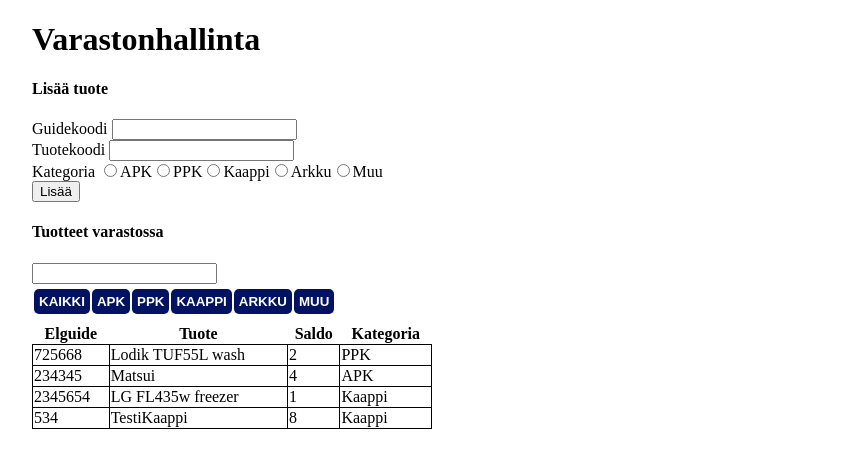
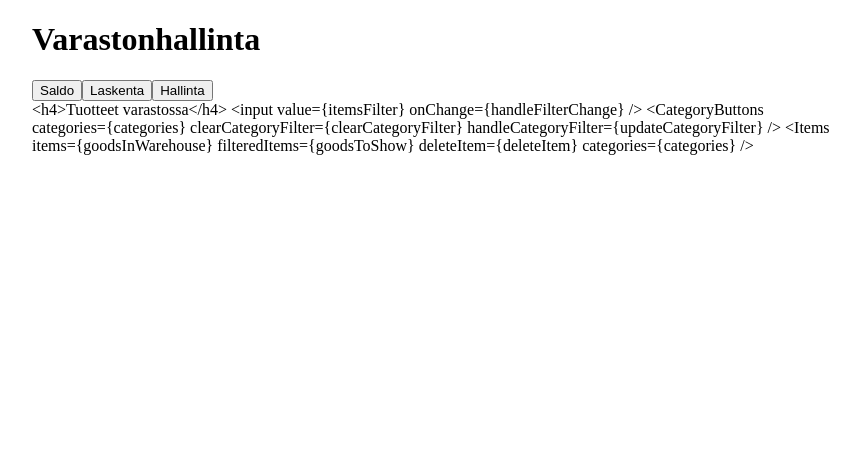
Before and after one commit to LauriNiva/varastonhallinta, a React (Create React App) app: page / in a window 1280 px wide. Shown: the top 468 px of the page, without its empty margins (208-1068 px from the left). Built offline with nearby package versions, Linux system fonts and the light colour scheme; data requests are answered from the project's data file.

Commit message:
Add "ui-state" buttons

```diff
--- a/src/App.js
+++ b/src/App.js
@@ -20,6 +20,8 @@
   const [newItemCode, setNewItemCode] = useState("");
   const [newItemName, setNewItemName] = useState("");
   const [newItemCategory, setnewItemCategory] = useState("");
+
+  const [uiMode, setUiMode] = useState("Saldo");
 
 
   useEffect(() => {
@@ -91,11 +93,16 @@
     setCategoryFilter(categories.map(category => category.id));
   }
 
+  const changeUi = (e) => {
+    //console.log(e.target.textContent);
+    setUiMode(e.target.textContent);
+  }
+
   //console.log("warehousefilter: ", warehouseFilter);
   //console.log("filtered warehouse: ", warehouses.find(warehouse => warehouse.name === warehouseFilter));
 
   let goodsInWarehouse = [];
-  if (warehouses[0]) {
+  if (warehouses.lenght) {
     goodsInWarehouse = warehouses.find(warehouse => warehouse.name.toLowerCase() === warehouseFilter.toLocaleLowerCase()).items;
   }
 
@@ -111,23 +118,48 @@
   ).filter(item => categoryFilter.includes(parseInt(item.category)));
   //console.log("Filtered goods: ", goodsToShow);
 
-  return (
-    <div className="app">
-      <h1>Varastonhallinta</h1>
-
-      <h4>Lisää tuote</h4>
-
-      <AddNewItemForm addItem={addItem} newItemCode={newItemCode} handleCodeChange={handleCodeChange}
-        newItemName={newItemName} handleNameChange={handleNameChange} handleCategoryChange={handleCategoryChange}
-        categories={categories} />
+  console.log(uiMode);
 
 
-
-      <h4>Tuotteet varastossa</h4>
+  const RenderUiMode = ({ uiMode }) => {
+    if (uiMode === "Saldo") {
+      return(`
+        <h4>Tuotteet varastossa</h4>
 
       <input value={itemsFilter} onChange={handleFilterChange} />
       <CategoryButtons categories={categories} clearCategoryFilter={clearCategoryFilter} handleCategoryFilter={updateCategoryFilter} />
       <Items items={goodsInWarehouse} filteredItems={goodsToShow} deleteItem={deleteItem} categories={categories} />
+`
+      )
+    } else if (uiMode === "Laskenta") {
+      return<AddNewItemForm addItem={addItem} newItemCode={newItemCode} handleCodeChange={handleCodeChange}
+        newItemName={newItemName} handleNameChange={handleNameChange} handleCategoryChange={handleCategoryChange}
+        categories={categories} />
+    } else if (uiMode === "Hallinta") {
+      return<div></div>
+    } else {
+      return <></>
+    }
+  }
+
+
+  return (
+    <div className="app">
+      <h1>Varastonhallinta</h1>
+      <div className="ui-buttons">
+        <button id="btn-saldo" onClick={changeUi}>Saldo</button><button id="btn-laskenta" onClick={changeUi}>Laskenta</button><button id="btn-hallinta" onClick={changeUi}>Hallinta</button>
+      </div>
+
+
+      <RenderUiMode uiMode={uiMode} />
+
+
+
+
+
+
+
+
 
 
 
--- a/src/components/AddNewItemForm.js
+++ b/src/components/AddNewItemForm.js
@@ -11,6 +11,7 @@
 
     return (
         <div className="new-item-form">
+            <h4>Lisää tuote</h4>
             <form onSubmit={addItem}>
                 Guidekoodi <input value={newItemCode} onChange={handleCodeChange} /><br />
                 Tuotekoodi <input value={newItemName} onChange={handleNameChange} /><br />
--- a/src/components/Items.js
+++ b/src/components/Items.js
@@ -1,9 +1,9 @@
 const Items = ({ items, filteredItems, deleteItem, categories }) => {
 
     let itemList;
-    console.log("filteredItems: ", filteredItems);
-    console.log("items: ", items);
-    console.log("categories: ", categories);
+    //console.log("filteredItems: ", filteredItems);
+    //console.log("items: ", items);
+    //console.log("categories: ", categories);
 
     if (items.length && filteredItems.length && categories.length) {
         itemList = items.map(item => {
@@ -16,7 +16,7 @@
                 <tr key={iItem.id}>
                     <td>{iItem.code}</td>
                     <td>{iItem.name}</td>
-                    <td>{item.saldo}</td>
+                    <td><button>-</button>{item.saldo}<button>+</button></td>
                     <td>{categories.find(category => category.id === parseInt(iItem.category)).name}</td>
                     {/* <td><button onClick={() => deleteItem(item.id)}>-</button></td> */}
                 </tr>
```
